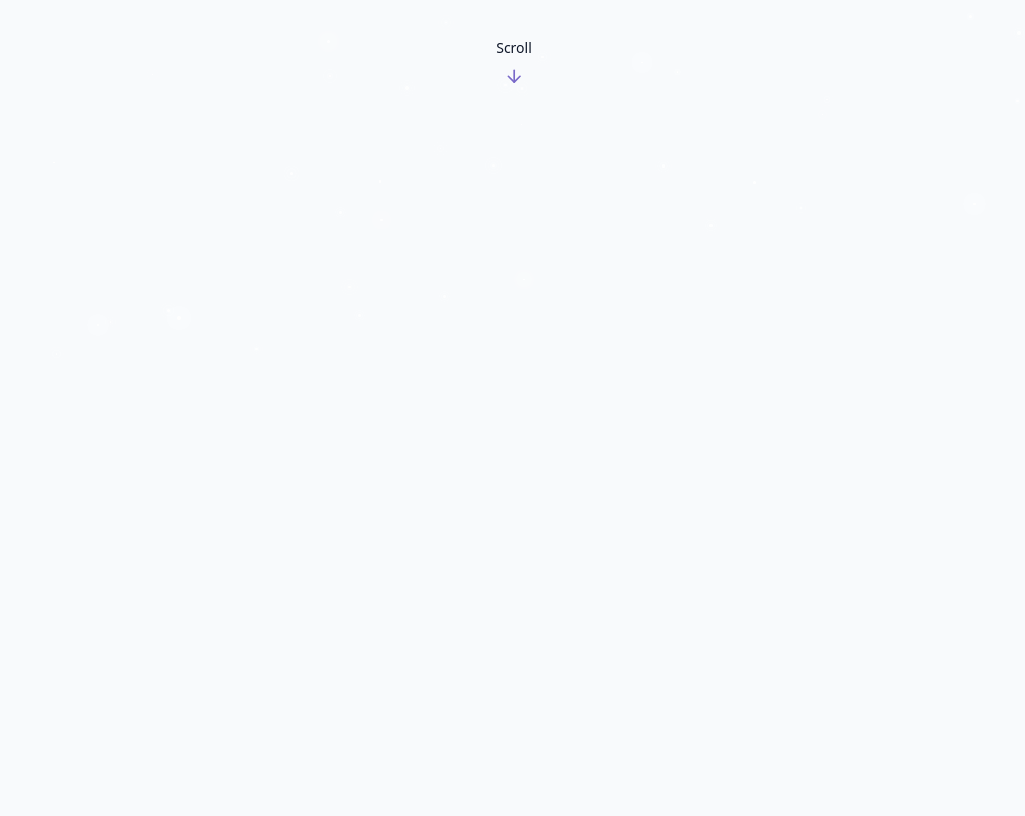
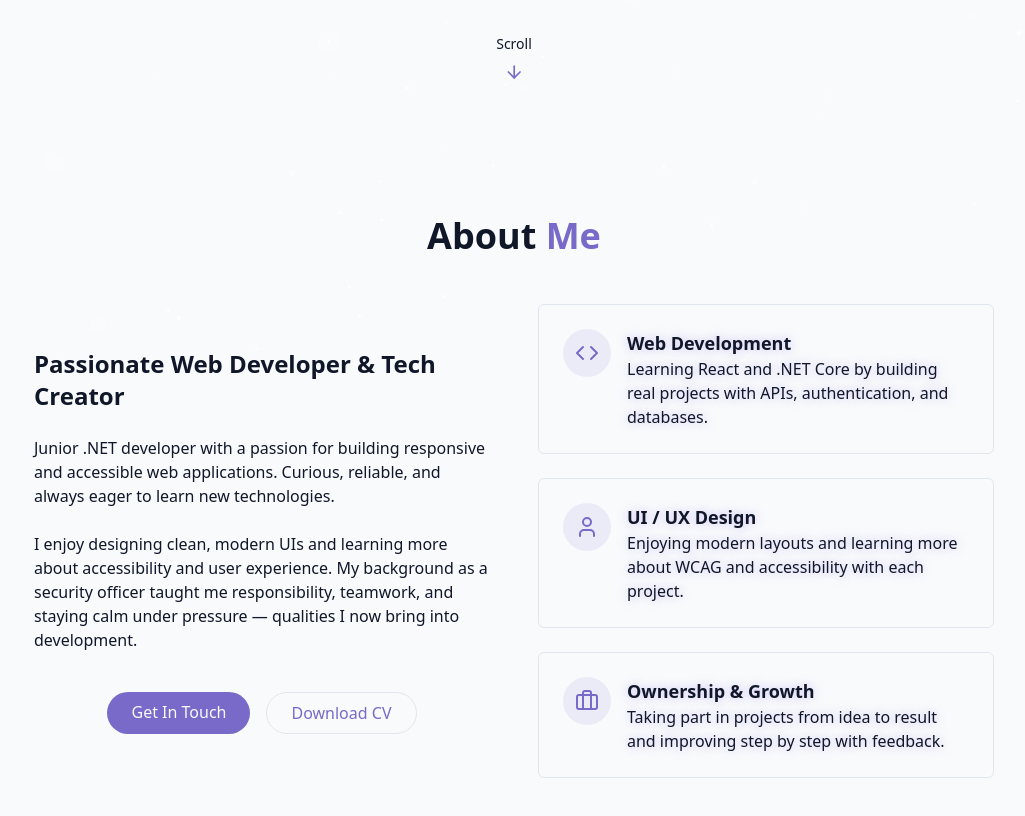
Before and after one commit to KosBow/Kos-portfolio, a React (Vite) app: page / in a window 1280 px wide. Shown: the part 440-1256 px from the top of the page, without its empty margins (126-1151 px from the left). Before the commit the page ends 800 px from the top, so only its background shows below. Built offline with nearby package versions, Linux system fonts and the light colour scheme.

Commit message:
Done with AboutSection. Download CV works and referr to new page so user stays on the website. Next is SkillsSections after school.

```diff
--- /dev/null
+++ b/src/components/AboutSection.tsx
@@ -0,0 +1,95 @@
+import { Briefcase, Code, User } from "lucide-react";
+
+export const AboutSection = () => {
+  return (
+    <section id="about" className="relative py-24 px-4">
+      <div className="container mx-auto max-w-5xl">
+        <h2 className="text-3xl md:text-4xl font-bold mb-12 text-center">
+          About <span className="text-primary">Me</span>
+        </h2>
+
+        <div className="grid grid-cols-1 md:grid-cols-2 gap-12 items-center">
+          <div className="space-y-6 text-center md:text-left">
+            <h3 className="text-2xl font-semibold">
+              Passionate Web Developer & Tech Creator
+            </h3>
+
+            <p className="text-muted-foreground">
+              Junior .NET developer with a passion for building responsive and
+              accessible web applications. Curious, reliable, and always eager
+              to learn new technologies.
+            </p>
+
+            <p className="text-muted-foreground">
+              I enjoy designing clean, modern UIs and learning more about
+              accessibility and user experience. My background as a security
+              officer taught me responsibility, teamwork, and staying calm under
+              pressure — qualities I now bring into development.
+            </p>
+
+            <div className="flex justify-center gap-4 pt-4">
+              <a href="#contact" className="cosmic-button">
+                Get In Touch
+              </a>
+              <a
+                href="/Khosrat-Abobakri-CV.pdf"
+                target="_blank"
+                rel="noopener noreferrer"
+                className="px-6 py-2 rounded-full border border-primary text-primary hover:bg-primary/10 transition-colors duration-300"
+              >
+                Download CV
+              </a>
+            </div>
+          </div>
+
+          <div className="grid grid-cols-1 gap-6">
+            <div className="gradient-border p-6 card-hover">
+              <div className="flex items-start gap-4">
+                <div className="p-3 rounded-full bg-primary/10">
+                  <Code className="h-6 w-6 text-primary" aria-hidden="true" />
+                </div>
+                <div className="text-left">
+                  <h4 className="font-semibold text-lg">Web Development</h4>
+                  <p className="text-muted-foreground">
+                    Learning React and .NET Core by building real projects with
+                    APIs, authentication, and databases.
+                  </p>
+                </div>
+              </div>
+            </div>
+
+            <div className="gradient-border p-6 card-hover">
+              <div className="flex items-start gap-4">
+                <div className="p-3 rounded-full bg-primary/10">
+                  <User className="h-6 w-6 text-primary" aria-hidden="true" />
+                </div>
+                <div className="text-left">
+                  <h4 className="font-semibold text-lg">UI / UX Design</h4>
+                  <p className="text-muted-foreground">
+                    Enjoying modern layouts and learning more about WCAG and
+                    accessibility with each project.
+                  </p>
+                </div>
+              </div>
+            </div>
+
+            <div className="gradient-border p-6 card-hover">
+              <div className="flex items-start gap-4">
+                <div className="p-3 rounded-full bg-primary/10">
+                  <Briefcase className="h-6 w-6 text-primary" aria-hidden="true" />
+                </div>
+                <div className="text-left">
+                  <h4 className="font-semibold text-lg">Ownership & Growth</h4>
+                  <p className="text-muted-foreground">
+                    Taking part in projects from idea to result and improving
+                    step by step with feedback.
+                  </p>
+                </div>
+              </div>
+            </div>
+          </div>
+        </div>
+      </div>
+    </section>
+  );
+};
--- a/src/components/HeroSection.tsx
+++ b/src/components/HeroSection.tsx
@@ -9,7 +9,7 @@ export const HeroSection = () => {
       <div className="container max-w-4xl mx-auto text-center z-10">
         <div className="space-y-6">
           <h1 className=" text-4xl md:text-6xl font-bold tracking-tight">
-            <span className="opcaity-0 animate-fade-in"> Hi, I'm</span>{" "}
+            <span className="opacity-0 animate-fade-in"> Hi, I'm</span>{" "}
             <span className="text-primary opacity-0 animate-fade-in-delay-1">
               Khosrat
             </span>{" "}
@@ -17,7 +17,7 @@ export const HeroSection = () => {
               Abobakri
             </span>
           </h1>
-          <p className="text-lg md:text-xl text-muted-foregorund max-2-2xl mx-auto opacity-0 animate-fade-in-delay-3">
+          <p className="text-lg md:text-xl text-muted-foreground max-w-2xl mx-auto opacity-0 animate-fade-in-delay-3">
             As a junior .NET developer, I enjoy creating modern web
             applications. With a foundation in .NET Core and the flexibility to
             explore new frameworks and technologies, I focus on building
--- /dev/null
+++ b/src/components/SkillsSection.tsx
@@ -0,0 +1,5 @@
+export const SkillsSection = () => {
+    return <section>
+
+    </section>
+}
--- a/src/pages/Home.tsx
+++ b/src/pages/Home.tsx
@@ -2,6 +2,8 @@ import { ThemeToggle } from "../components/ThemeToggle";
 import { StarBackground } from '../components/StarBackground';
 import { Navbar } from "../components/Navbar";
 import { HeroSection } from "../components/HeroSection";
+import { AboutSection } from "../components/AboutSection";
+import { SkillsSection } from "../components/SkillsSection";
 export const Home = () => {
     return <div className="min-h-screen bg-background text-foreground overflow-x-hidden">
 
@@ -15,6 +17,8 @@ export const Home = () => {
         {/* Main Content */}
     <main>
         <HeroSection />
+        <AboutSection/>
+        <SkillsSection/>
     </main>
         {/* Footer */}
     </div>
```
Also changed, not shown: 1 other file (tests, documents, lock files or other folders).
